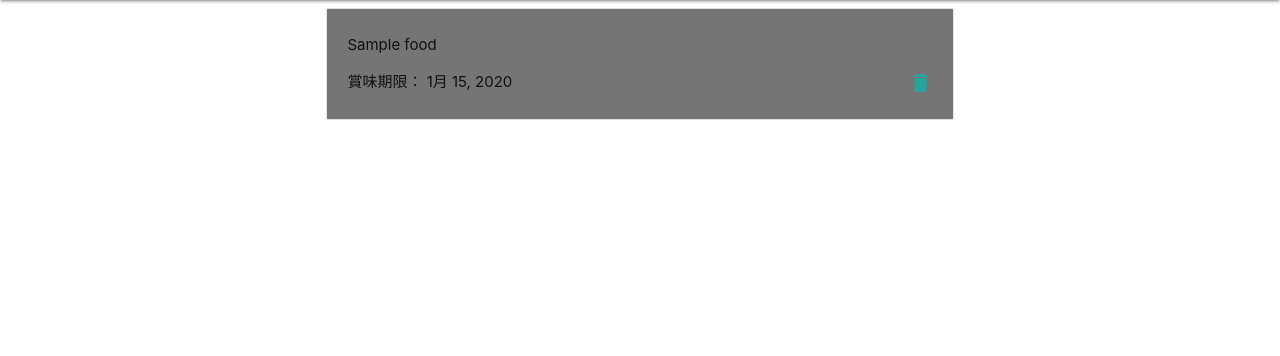
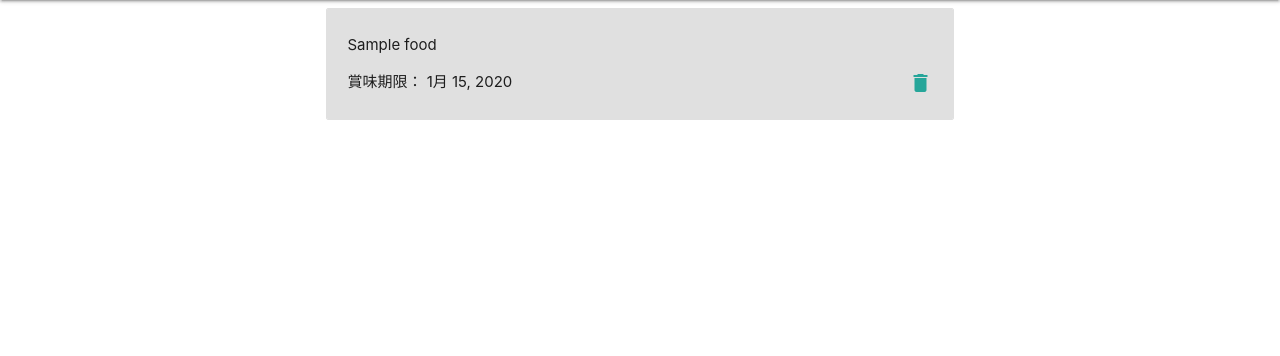
Before and after one commit to Hyuga-Tsukui/Best-before, a Django app: page /foods/ in a window 1280 px wide. Shown: the part 64-420 px from the top of the page. Run offline with Django 3.2, Linux system fonts and the light colour scheme; a user stored in the database is signed in; tables that the repository leaves empty hold one stand-in row (values such as "Sample post").

Commit message:
Change dead line food bg-coloer

```diff
--- a/foods/templates/foods/index.html
+++ b/foods/templates/foods/index.html
@@ -4,7 +4,7 @@
 <div class="container">
   <ul class="collection">
     {% for food in food_list %} {% if food.is_expiration %}
-    <li class="collection-item grey darken-1">{% elif food.is_dead_line %}</li>
+    <li class="collection-item grey lighten-2">{% elif food.is_dead_line %}</li>
 
     <li class="collection-item red lighten-3">{% else %}</li>
 
```
